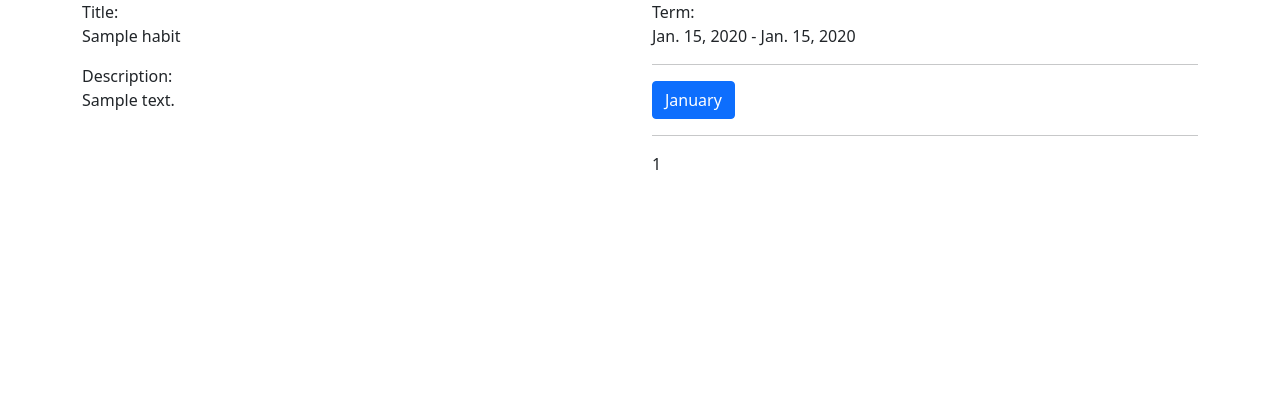
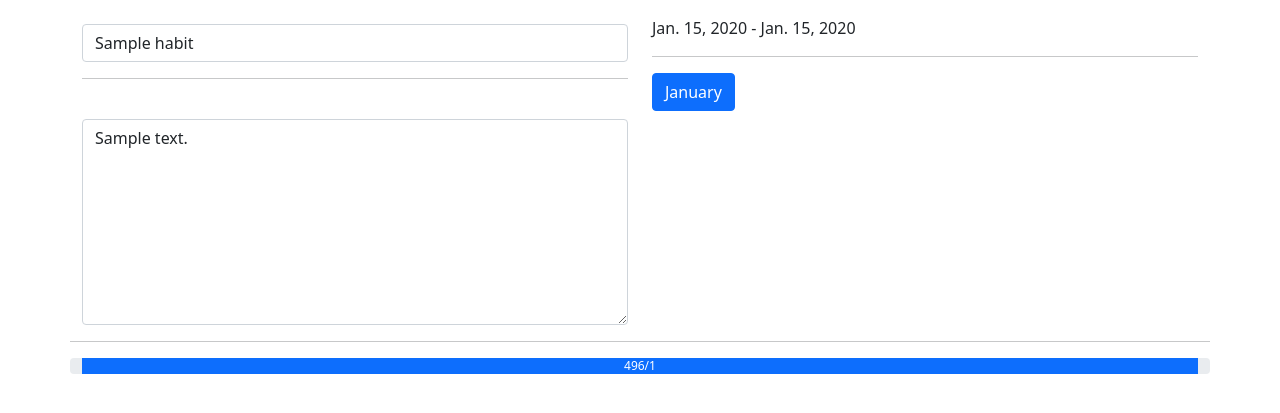
Before and after one commit to Chyrets/djangoHabit, a Django app: page /habit/1/ in a window 1280 px wide. Shown: the part 56-469 px from the top of the page. Run offline with Django 3.2, Linux system fonts and the light colour scheme; a user stored in the database is signed in; tables that the repository leaves empty hold one stand-in row (values such as "Sample post").

Commit message:
changed the look of habit and day pages

```diff
--- a/habit/views.py
+++ b/habit/views.py
@@ -35,10 +35,15 @@ class HabitView(View):
 
         months = days.annotate(unique_month=TruncMonth('date')).values('unique_month').annotate(c=Count('id'))
 
+        progress = datetime.today().date() - habit.opening
+        percent = (progress.days / habit.term) * 100
+
         context = {
             'habit': habit,
             'days': days,
-            'months': months
+            'months': months,
+            'progress': progress,
+            'percent': percent
         }
 
         return render(request, 'habit/habit.html', context)
--- a/templates/habit/habit.html
+++ b/templates/habit/habit.html
@@ -5,25 +5,21 @@
     <div class="row">
         <!-- block description -->
         <div class="col-6">
-            <div>
-                <label for="">Title:</label>
-                <p>
-                    {{ habit.title }}
-                </p>
+            <div class="mb-3">
+                <label for="title" class="form-label"></label>
+                <input type="text" class="form-control" id="title" value="{{ habit.title }}">
             </div>
-            <div>
-                <label for="">Description:</label>
-                <p>
-                    {{ habit.description }}
-                </p>
+            <hr>
+            <div class="mb-3">
+                <label for="description" class="form-label"></label>
+                <textarea class="form-control" id="description" rows="8">{{ habit.description }}</textarea>
             </div>
         </div>
         <!-- end block description -->
 
         <!-- block date -->
         <div class="col-6">
-            <div>
-                <label for="">Term:</label>
+            <div class="mt-3">
                 <p>
                     {{ habit.opening }} - {{ habit.closing }}
                 </p>
@@ -60,13 +56,14 @@
                     </div>
                 {% endfor %}
             </div>
-            <hr>
-            <div>
-                {{ habit.term }}
-                {# TODO: add progress from bootstrap #}
+        </div>
+        <!-- end block date -->
+        <hr>
+        <div class="progress">
+            <div class="progress-bar" role="progressbar" style="width: {{ percent }}%;" aria-valuenow="25" aria-valuemin="0"
+                 aria-valuemax="100">{{ progress.days }}/{{ habit.term }}
             </div>
         </div>
-        <!-- end block date -->
     </div>
 
 {% endblock %}
```
Also changed, not shown: templates/habit/day.html (+9 -9 lines).
